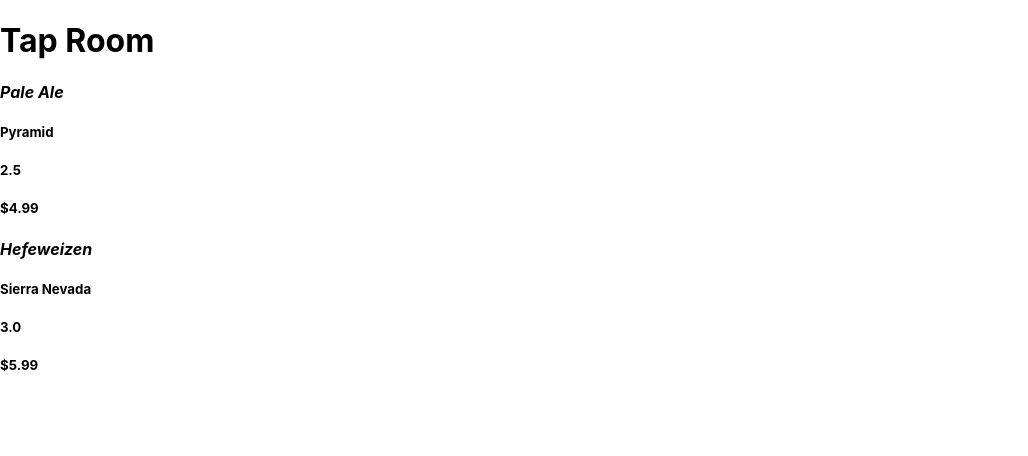
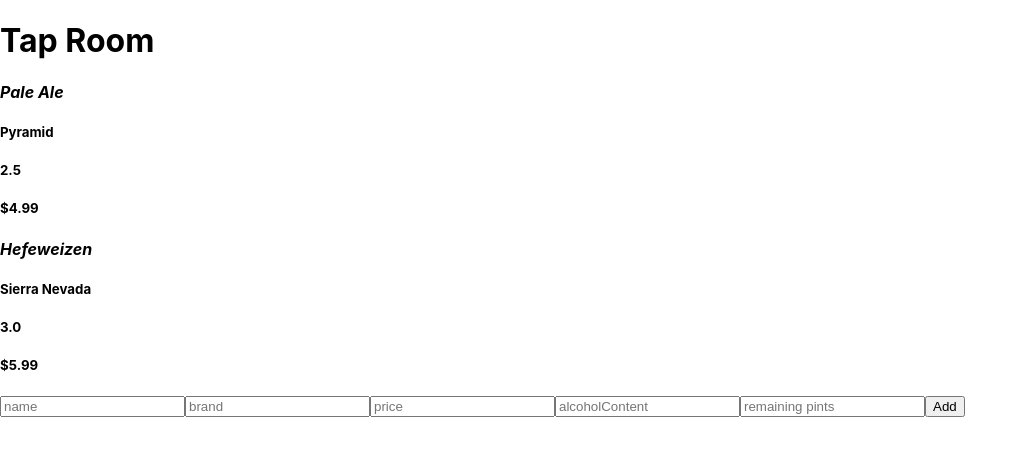
Before and after one commit to reeder32/tap-room, a React (Create React App) app: page / in a window 1280 px wide. Shown: the top 456 px of the page, without its empty margins (0-1028 px from the left). Built offline with nearby package versions, Linux system fonts and the light colour scheme.

Commit message:
:truck: add detail component

```diff
--- a/src/components/App.js
+++ b/src/components/App.js
@@ -1,11 +1,13 @@
 import React from "react";
 import Header from "./Header";
 import ProductList from "./ProductList";
+import ProductForm from "./ProductForm";
 function App() {
   return (
     <React.Fragment>
       <Header />
       <ProductList />
+      <ProductForm />
     </React.Fragment>
   );
 }
--- a/src/components/ProductForm.js
+++ b/src/components/ProductForm.js
@@ -17,15 +17,16 @@
   }
   return (
     <React.Fragment>
-      <ReusableForm formSubmissionHandler={ }
+      <ReusableForm
+        formSubmissionHandler={handleNewProductFormSubmission}
         buttonText="Add"
-        />
+      />
     </React.Fragment>
-  )
+  );
 }
 
 ProductForm.propTypes = {
-  onNewProductCreation: PropTypes.func
-}
+  onNewProductCreation: PropTypes.func,
+};
 
-export default PrductForm
+export default ProductForm;
```
Also changed, not shown: src/components/ProductDetail.js (+20 -0 lines).
